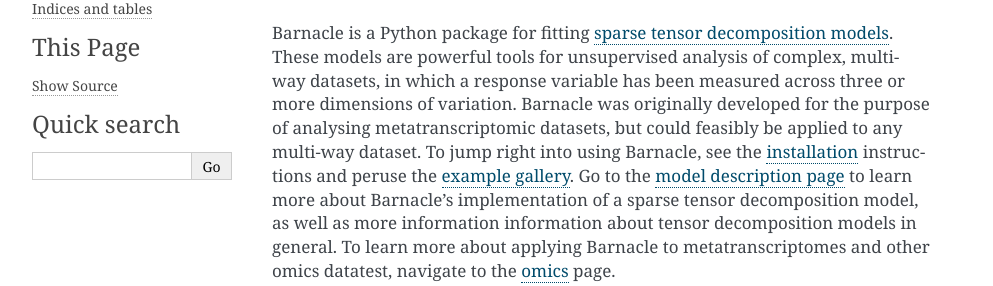
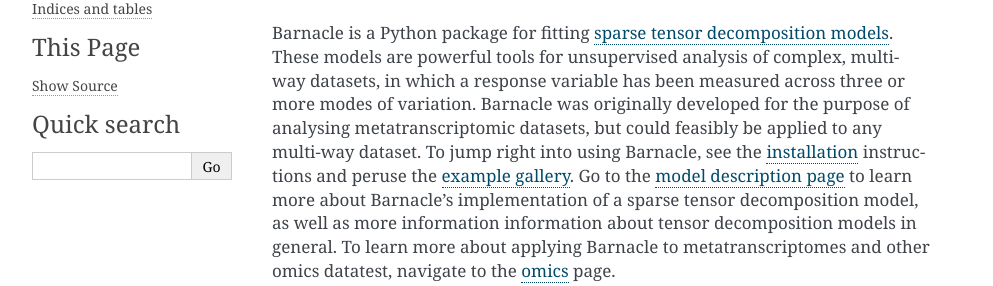
Before and after one commit to blasks/barnacle, a Sphinx documentation site: the page built from docs/index.rst, in a window 1280 px wide. Shown: the part 138-424 px from the top of the page, without its empty margins (148-1141 px from the left). Built offline with Sphinx 7.4.7, drawn with Linux system fonts in a browser that asks for light colours; pages that are not in the unit, such as notebooks, are missing from menus; cross-references to code outside the pages are shown as plain code.

Commit message:
how about now?

```diff
--- a/docs/index.rst
+++ b/docs/index.rst
@@ -9,7 +9,7 @@
 :doc:`sparse tensor decomposition models<model>`.
 These models are powerful tools for unsupervised analysis
 of complex, multi-way datasets, in which a response variable has been measured
-across three or more dimensions of variation. Barnacle was
+across three or more modes of variation. Barnacle was
 originally developed for the purpose of analysing metatranscriptomic datasets,
 but could feasibly be applied to any multi-way dataset. To jump right
 into using Barnacle, see the :doc:`installation<installation>` instructions and
--- a/docs/model.rst
+++ b/docs/model.rst
@@ -127,7 +127,7 @@
 each mode by means of the Fast Iterative Shrinkage/Thresholding Algorithm
 (FISTA) :cite:p:`beck2009fast` with backtracking and adaptive restart
 :cite:p:`o2015adaptive`. You can find our implementation of this in the
-:doc:`barnacle.fista<autodoc/barnacle/barnacle.fista>` module.
+``barnacle.fista`` module.
 
 For a more in-depth technical discussion of the model,
 please see our publication.
```
